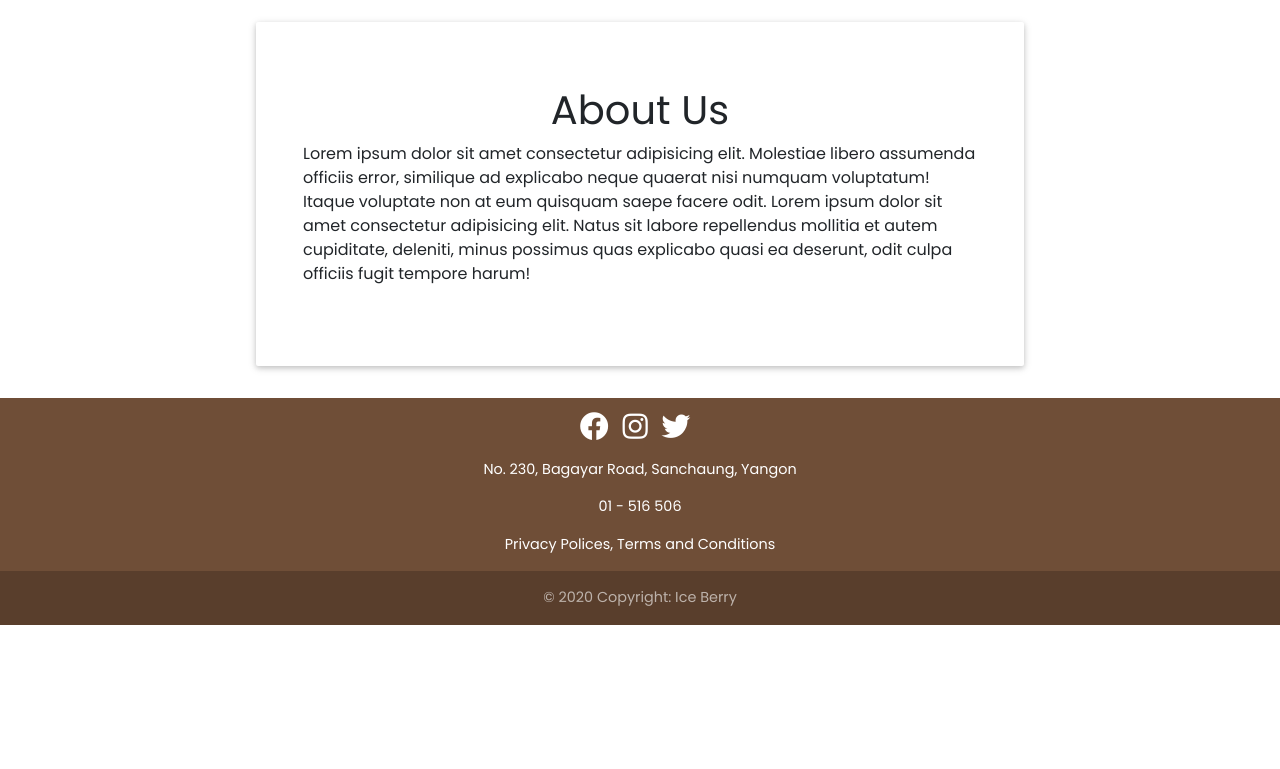
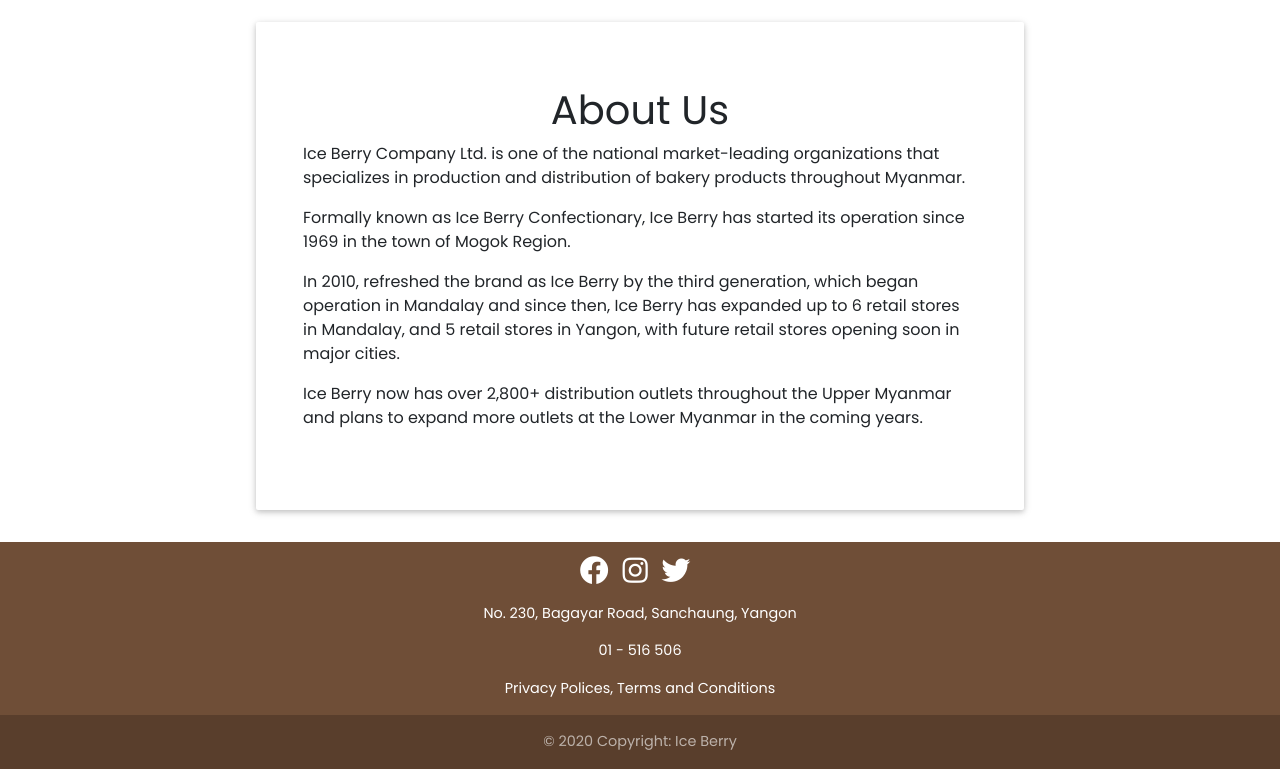
Before and after one commit to shamwela/ice-berry, a plain HTML site: page about-us.html in a window 1280 px wide. Shown: the part 1018-1787 px from the top of the page. Before the commit the page ends 1643 px from the top, so only its background shows below. Drawn offline with Linux system fonts and the light colour scheme.

Commit message:
add details to About Us Page

```diff
--- a/about-us.html
+++ b/about-us.html
@@ -71,6 +71,7 @@
     <!-- ABOUT US IMAGES -->
 
     <div id="carousel-example-1z" class="carousel slide carousel-fade" data-ride="carousel">
+
         <!--Indicators-->
         <ol class="carousel-indicators">
             <li data-target="#carousel-example-1z" data-slide-to="0" class="active"></li>
@@ -82,23 +83,22 @@
         <div class="carousel-inner" role="listbox">
             <!--First slide-->
             <div class="carousel-item active">
-                <img class="d-block w-100" src="img/lemon-tea.jpg" alt="First slide">
+                <img class="d-block w-100" src="img/restaurant-photo-1.jpg" alt="First slide">
             </div>
             <!--/First slide-->
             <!--Second slide-->
             <div class="carousel-item">
-                <img class="d-block w-100" src="https://mdbootstrap.com/img/Photos/Slides/img%20(129).jpg"
-                    alt="Second slide">
+                <img class="d-block w-100" src="img/restaurant-photo-2.jpg" alt="Second slide">
             </div>
             <!--/Second slide-->
             <!--Third slide-->
             <div class="carousel-item">
-                <img class="d-block w-100" src="https://mdbootstrap.com/img/Photos/Slides/img%20(70).jpg"
-                    alt="Third slide">
+                <img class="d-block w-100" src="img/restaurant-photo-3.jpg" alt="Third slide">
             </div>
             <!--/Third slide-->
         </div>
         <!--/.Slides-->
+
         <!--Controls-->
         <a class="carousel-control-prev" href="#carousel-example-1z" role="button" data-slide="prev">
             <span class="carousel-control-prev-icon" aria-hidden="true"></span>
@@ -110,27 +110,35 @@
         </a>
         <!--/.Controls-->
     </div>
-
     <!-- ABOUT US IMAGES -->
 
 
 
     <br>
 
+
+
     <!-- ABOUT US TEXT -->
     <div style="padding-left: 20%; padding-right: 20%;">
         <div class="jumbotron">
             <div class="container">
                 <h1 class="text-center">About Us</h1>
-                <p class="text-left">
-                    Lorem ipsum dolor sit amet consectetur adipisicing elit. Molestiae libero assumenda officiis error,
-                    similique
-                    ad explicabo neque quaerat nisi numquam voluptatum! Itaque voluptate non at eum quisquam saepe
-                    facere
-                    odit.
-                    Lorem ipsum dolor sit amet consectetur adipisicing elit. Natus sit labore repellendus mollitia et
-                    autem cupiditate, deleniti, minus possimus quas explicabo quasi ea deserunt, odit culpa officiis
-                    fugit tempore harum!
+                <p>
+                    Ice Berry Company Ltd. is one of the national market-leading organizations that specializes in
+                    production and distribution of bakery products throughout Myanmar.
+                </p>
+                <p>
+                    Formally known as Ice Berry Confectionary, Ice Berry has started its operation since 1969 in the
+                    town of Mogok Region.
+                </p>
+                <p>
+                    In 2010, refreshed the brand as Ice Berry by the third generation, which began operation in
+                    Mandalay and since then, Ice Berry has expanded up to 6 retail stores in Mandalay, and 5 retail
+                    stores in Yangon, with future retail stores opening soon in major cities.
+                </p>
+                <p>
+                    Ice Berry now has over 2,800+ distribution outlets throughout the Upper Myanmar and plans to
+                    expand more outlets at the Lower Myanmar in the coming years.
                 </p>
             </div>
         </div>
```
Also changed, not shown: 3 other files.
